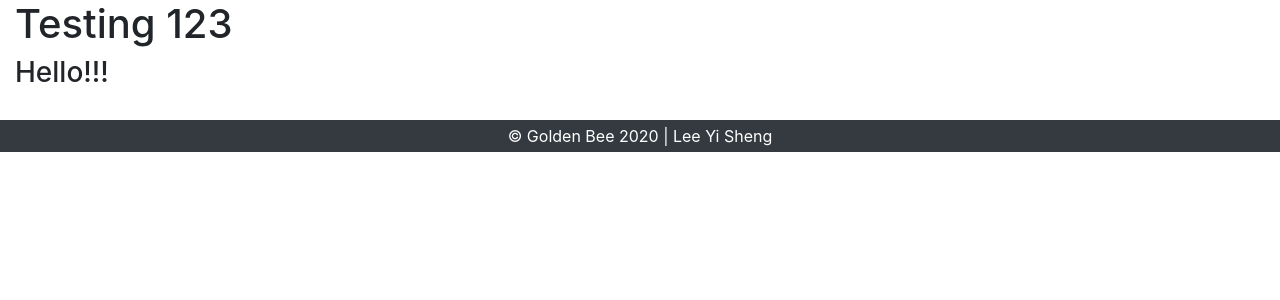
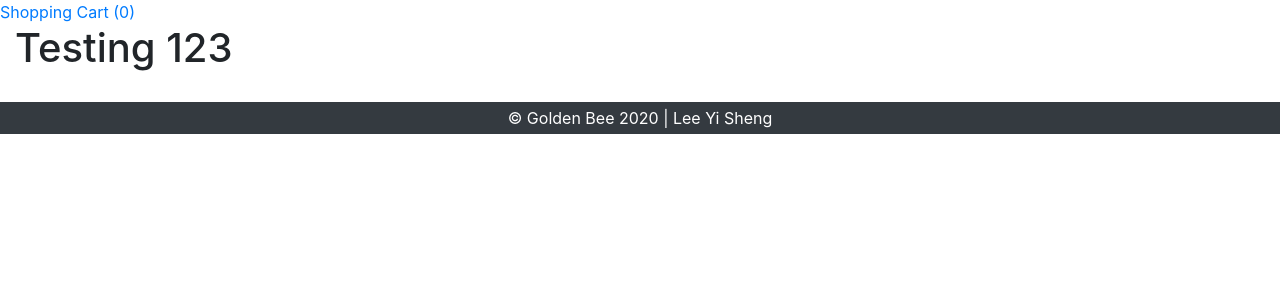
Before and after one commit to YiShengLee/Golden-Bee-Shop, a Django app: page /cart/ in a window 1280 px wide. Shown: the part 76-376 px from the top of the page. Run offline with Django 3.2, Linux system fonts and the light colour scheme; some libraries are stand-ins or nearby versions; some web fonts are replaced.

Commit message:
Add number of item in cart

```diff
--- /dev/null
+++ b/Cart/contexts.py
@@ -0,0 +1,7 @@
+def cart_contents(request):
+    # make the content of the shopping cart available to all templates
+    cart = request.session.get("shopping_cart", {})
+    return {
+        'shopping_cart':cart,
+        'number_of_items':len(cart)
+    }
--- a/Cart/templates/view_cart.template.html
+++ b/Cart/templates/view_cart.template.html
@@ -6,7 +6,7 @@ View Cart
 
 {% block content %}
 <h1>Testing 123</h1>
-<h3>Hello!!!</h3>
+
 
 <ul>
     {%for id, i in shopping_cart.items %}
--- a/Cart/views.py
+++ b/Cart/views.py
@@ -19,7 +19,7 @@ def add_to_cart(request, id):
 
         # save the cart back to sessions
         request.session['shopping_cart'] = cart
-        messages.success(request, "Game has been added to your cart")
+        messages.success(request, "Item has been added to your cart")
         return redirect('show_products')
 
 
--- a/GoldenBee/settings.py
+++ b/GoldenBee/settings.py
@@ -68,6 +68,7 @@ TEMPLATES = [
                 'django.template.context_processors.request',
                 'django.contrib.auth.context_processors.auth',
                 'django.contrib.messages.context_processors.messages',
+                'Cart.contexts.cart_contents'
             ],
         },
     },
--- a/templates/base.html
+++ b/templates/base.html
@@ -59,6 +59,7 @@
 
 
     <!--Display Content-->
+    <a href="{% url 'view_cart' %}">Shopping Cart ({{number_of_items}})</a>
     <div class="container-fluid">
       <!--Display alert message-->
          {% if messages %}
```
